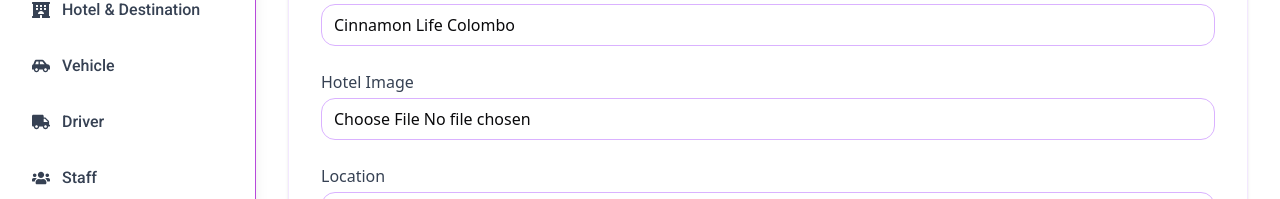
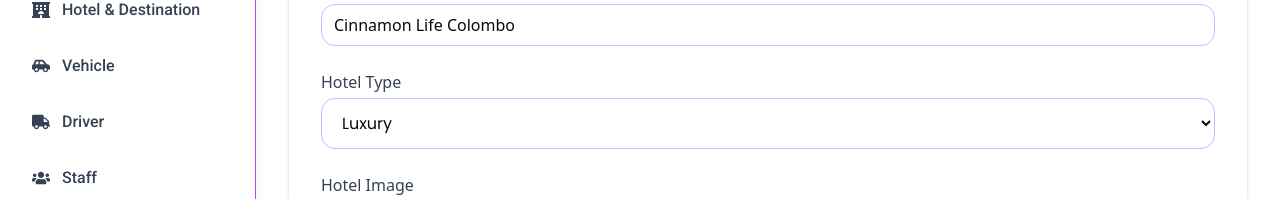
Before and after one commit to NodeKidos/V360_Frontend, a React (Vite) app: page /hotel/edit/1 in a window 1280 px wide. Shown: the part 291-490 px from the top of the page. Built offline with nearby package versions, Linux system fonts and the light colour scheme; a web font is replaced by a local one.

Commit message:
edithotel form content hotel type updated

```diff
--- a/src/components/dashboard/Destination/EditHotel.tsx
+++ b/src/components/dashboard/Destination/EditHotel.tsx
@@ -14,6 +14,7 @@
     const { id } = useParams();
     const [hotelData, setHotelData] = useState({
         name: "",
+        type: "",
         image: "",
         location: "",
         contactNo: "",
@@ -36,6 +37,7 @@
         // Fetch the hotel data based on the `id` (replace with actual API call)
         setHotelData({
             name: "Cinnamon Life Colombo",
+            type: "Luxury",
             image: "https://example.com/images/hotel_a.jpg",
             location: "Colombo",
             contactNo: "011 5678530",
@@ -104,6 +106,21 @@
                                     onChange={(e) => setHotelData({ ...hotelData, name: e.target.value })}
                                     className="w-full border border-purple-300 rounded-xl mt-1 px-3 py-2"
                                 />
+                            </div>
+                            {/* Hotel Type */}
+                            <div>
+                                <label className="text-gray-700">Hotel Type</label>
+                                <select
+                                    value={hotelData.type}
+                                    onChange={(e) => setHotelData({ ...hotelData, name: e.target.value })}
+                                    className="w-full border border-purple-300 rounded-xl mt-1 px-3 md:px-4 py-2 md:py-3 outline-none text-[14px] md:text-[16px] font-poppins"
+                                >
+                                    <option value="">Select Hotel Type</option>
+                                    <option value="Luxury">Luxury</option>
+                                    <option value="Heritage">Heritage</option>
+                                    <option value="Standard">Standard</option>
+                                    <option value="Premium">Premium</option>
+                                </select>
                             </div>
 
                             {/* Hotel Image */}
```
Lines whose indentation alone changed are shown as unchanged.
